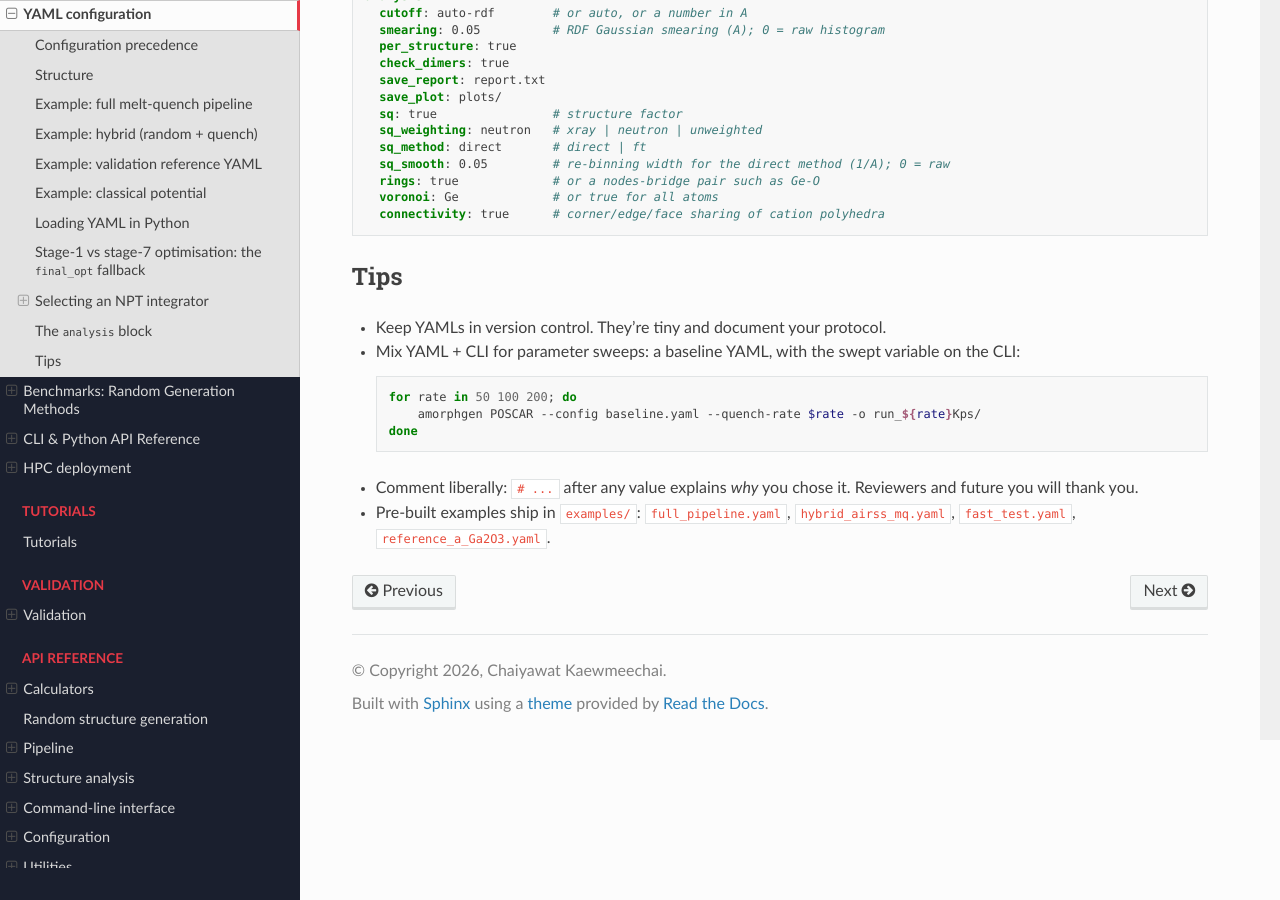
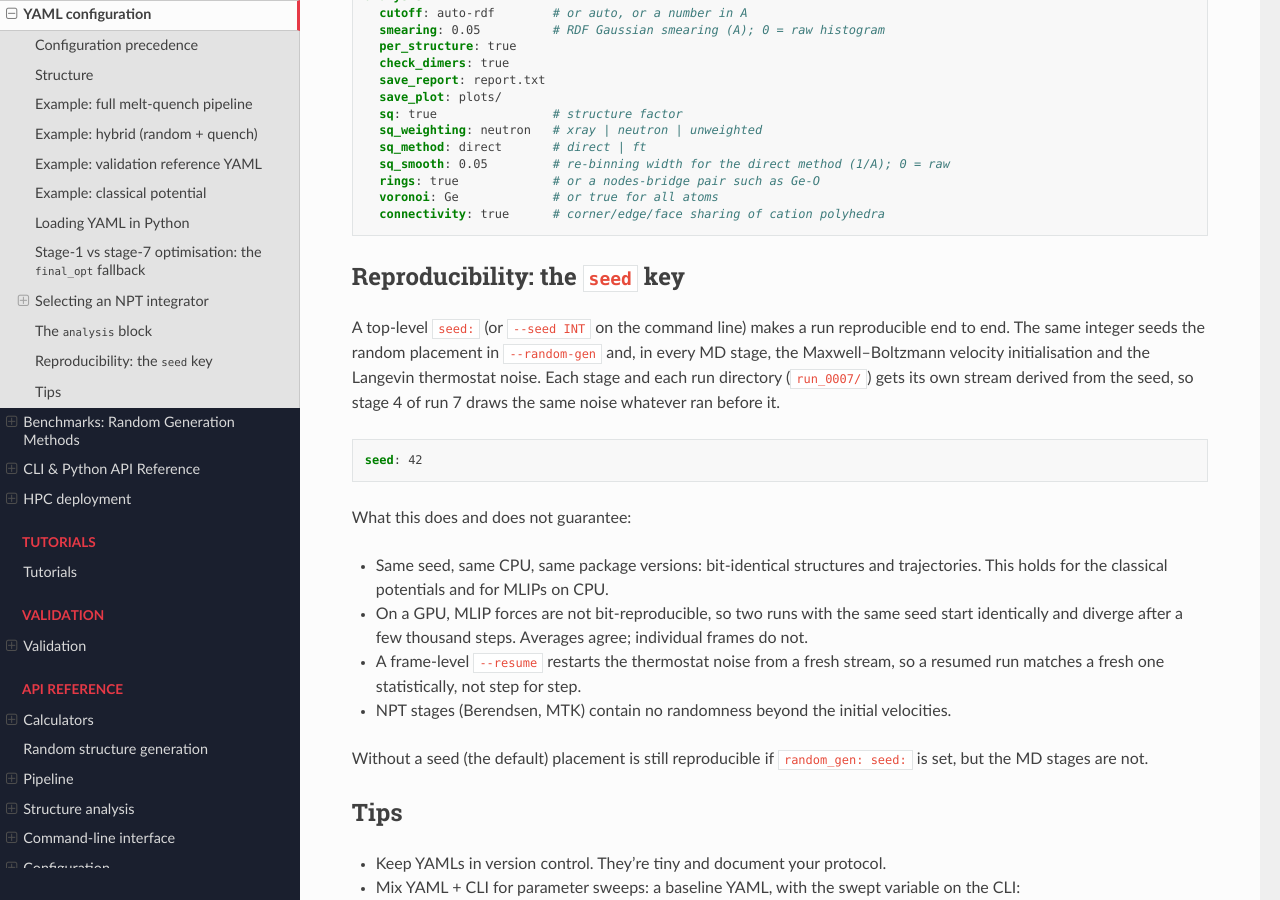
Before and after one commit to SMTG-Bham/AmorphGen, a Sphinx documentation site: the page built from docs/guides/yaml-config.md, in a window 1280 px wide and 900 px high, scrolled down 6254 px. Built offline with Sphinx 7.4.7 and the Read the Docs theme 3.1.0, drawn with Linux system fonts in a browser that asks for light colours.

Commit message:
Global seed for reproducible MD stages; --seed flag; docs

````diff
--- a/docs/guides/yaml-config.md
+++ b/docs/guides/yaml-config.md
@@ -319,6 +319,34 @@ analysis:
   connectivity: true      # corner/edge/face sharing of cation polyhedra
 ```
 
+## Reproducibility: the `seed` key
+
+A top-level `seed:` (or `--seed INT` on the command line) makes a run
+reproducible end to end. The same integer seeds the random placement in
+`--random-gen` and, in every MD stage, the Maxwell–Boltzmann velocity
+initialisation and the Langevin thermostat noise. Each stage and each run
+directory (`run_0007/`) gets its own stream derived from the seed, so stage 4 of
+run 7 draws the same noise whatever ran before it.
+
+```yaml
+seed: 42
+```
+
+What this does and does not guarantee:
+
+- Same seed, same CPU, same package versions: bit-identical structures and
+  trajectories. This holds for the classical potentials and for MLIPs on CPU.
+- On a GPU, MLIP forces are not bit-reproducible, so two runs with the same seed
+  start identically and diverge after a few thousand steps. Averages agree;
+  individual frames do not.
+- A frame-level `--resume` restarts the thermostat noise from a fresh stream, so
+  a resumed run matches a fresh one statistically, not step for step.
+- NPT stages (Berendsen, MTK) contain no randomness beyond the initial
+  velocities.
+
+Without a seed (the default) placement is still reproducible if `random_gen:
+seed:` is set, but the MD stages are not.
+
 ## Tips
 
 - Keep YAMLs in version control. They're tiny and document your protocol.
````
Also changed, not shown: README.md (+59 -10 lines), docs/changelog.md (+7 -0 lines), 8 other files.
